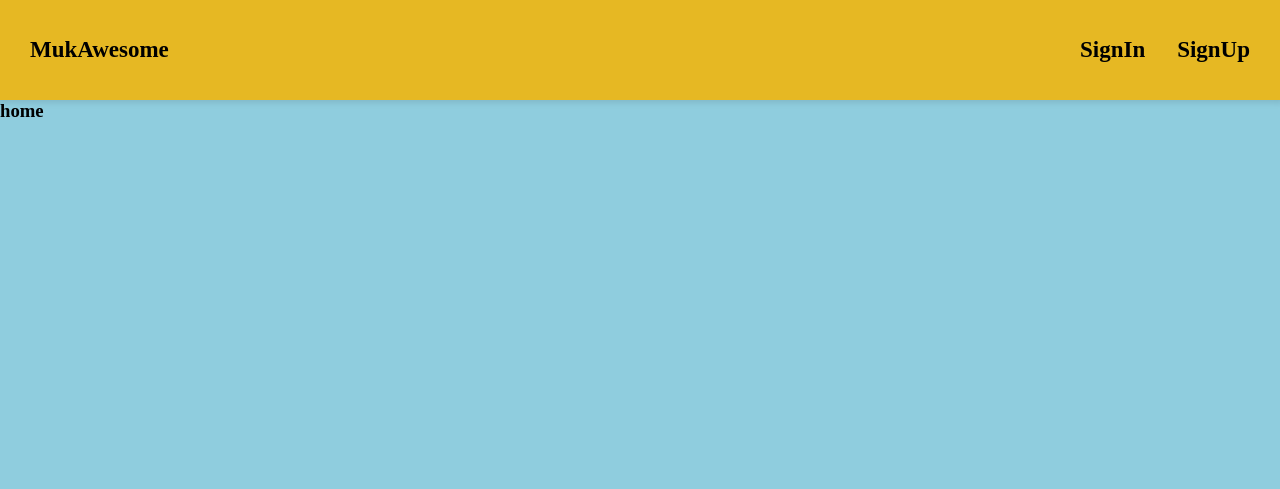
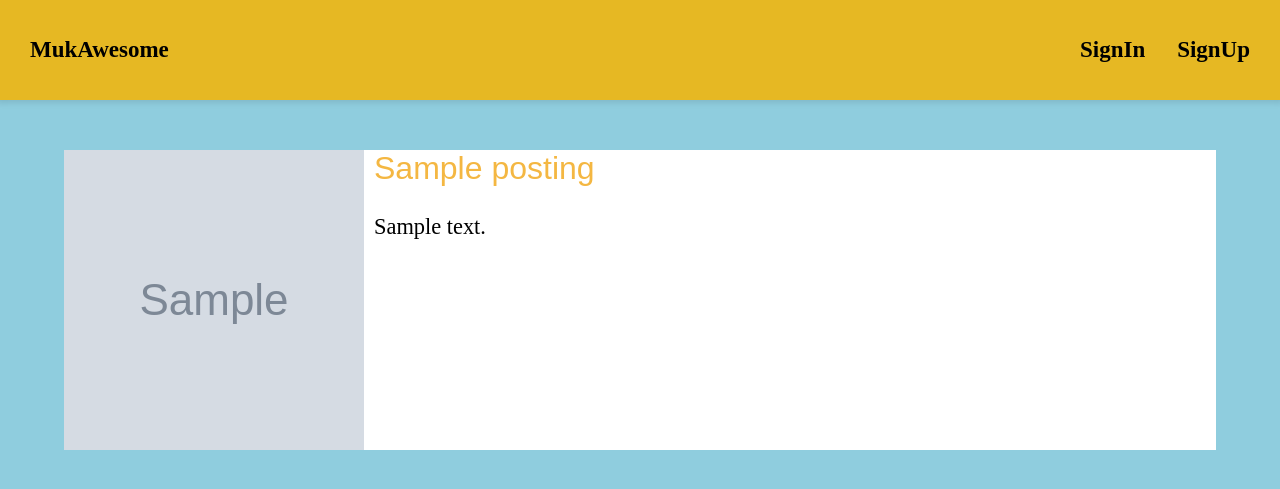
Before and after one commit to Bookwhale00/MukAwesome, a Django app: template templates/posting/home.html in a window 1280 px wide. Shown: the top 489 px of the page. Run offline with Django 4.2, Linux system fonts and the light colour scheme; the template is opened without the code that fills it: most values are stand-ins (such as "Sample title", 1, 10 or a date in 2020); grey boxes marked "Sample" are stand-in pictures.

Commit message:
update home_view()

```diff
--- a/posting/views.py
+++ b/posting/views.py
@@ -9,8 +9,8 @@ from django.urls import reverse
 
 
 def home_view(request):
-
-        return render(request, 'posting/home.html')
+    all_posting = PostingModel.objects.all().order_by('-created_at')
+    return render(request, 'posting/home.html', {'all_posting': all_posting})
 
 
 def posting_view(request):
--- a/templates/posting/home.html
+++ b/templates/posting/home.html
@@ -3,6 +3,30 @@
 {% block title %}
 home
 {% endblock %}
+
 {% block content %}
-    <h3>home</h3>
+<div class="content2-wrap">
+    <div class="content2-container">
+        <div id="card-list"
+            class="row row-cols-xm-1 row-cols-sm-1 row-cols-md-2 row-cols-lg-3 row-cols-xl-4 row-cols-xxl-5 g-2">
+            {% for ap in all_posting %}
+            <div class="col">
+                <div class="card">
+                    <div class="container" onclick = "location.href = '/api/posting-detail/{{ ap.id }}';" style = "cursor: pointer;">
+                        <div class="cell-a">
+                            <img src={{ ap.thumbnail }} class="card-img-top" alt="..." />
+                        </div>
+                        <div class="cell-b">
+                            <div class="card-body">
+                                <p class="card-title">{{ ap.title }}</p>
+                                <p class="card-text">{{ ap.content }}</p>
+                            </div>
+                        </div>
+                    </div>
+                </div>
+            </div>
+            {% endfor %}
+        </div>
+    </div>
+</div>
 {% endblock %}
```
